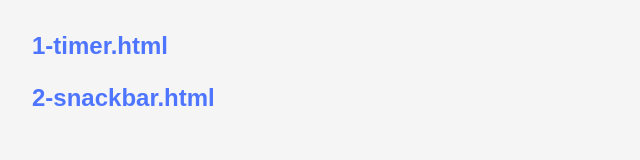
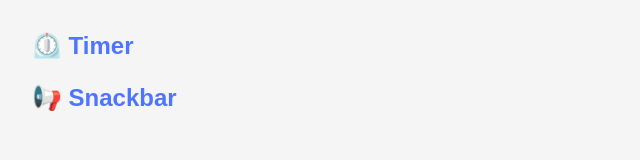
Before and after one commit to vrnkgllmv/goit-advancedjs-hw-02, a plain HTML site: page index.html in a window 1280 px wide. Shown: the whole page, without its empty margins (0-640 px from the left). Drawn offline with Linux system fonts and the light colour scheme.

Commit message:
Deploying to gh-pages from @ vrnkgllmv/goit-advancedjs-hw-02@5ad1fbc11b5c635de12f727493fcb0f170cfca3f 🚀

```diff
--- a/index.html
+++ b/index.html
@@ -3,13 +3,13 @@
   <head>
     <meta charset="UTF-8" />
     <meta name="viewport" content="width=device-width, initial-scale=1.0" />
-    <title>goit-advancedjs-hw-02</title>
+    <title>Homework</title>
     <link rel="stylesheet" crossorigin href="/goit-advancedjs-hw-02/assets/styles-CX9XpnpU.css">
   </head>
   <body>
     <nav>
-      <a class="nav-link" href="./1-timer.html">1-timer.html</a>
-      <a class="nav-link" href="./2-snackbar.html">2-snackbar.html</a>
+      <a class="nav-link" href="1-timer.html">⏲️ Timer</a>
+      <a class="nav-link" href="2-snackbar.html">📢 Snackbar</a>
     </nav>
   </body>
 </html>
```
